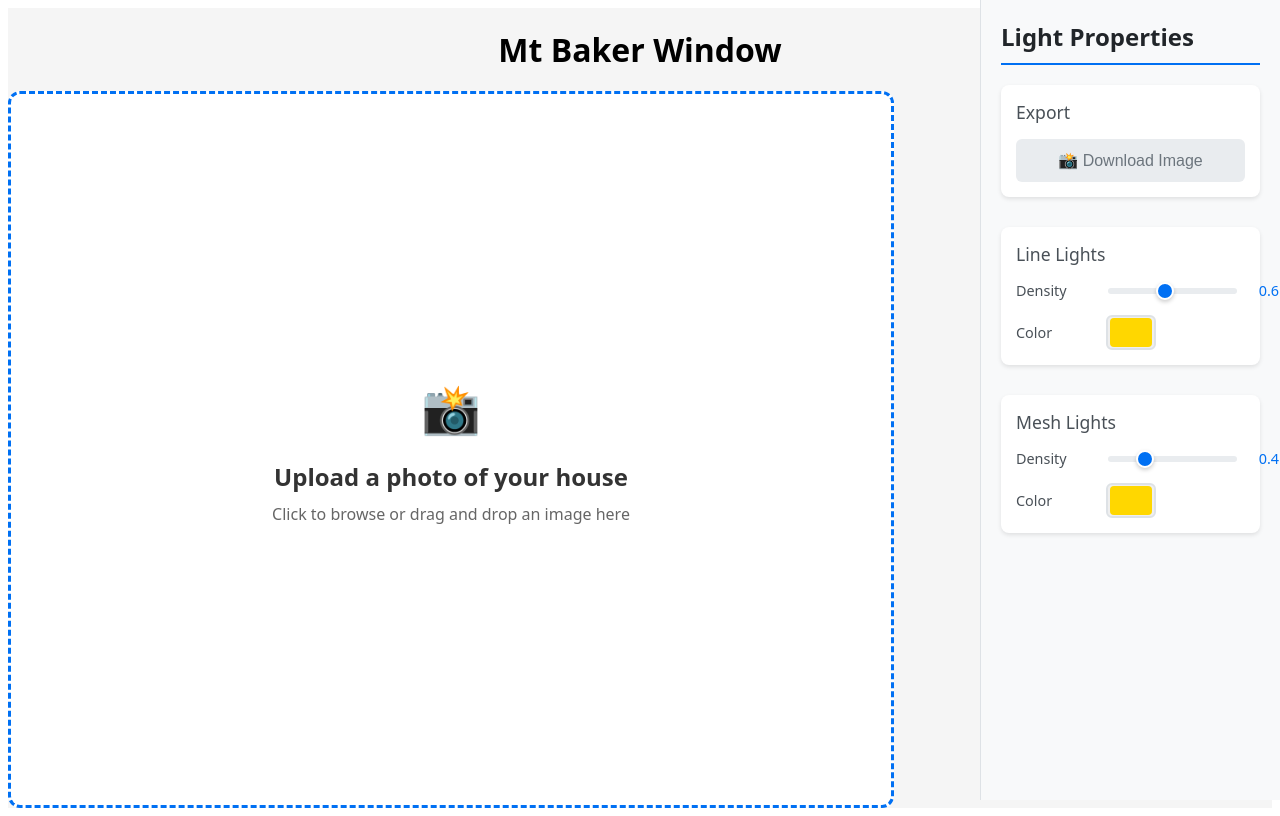
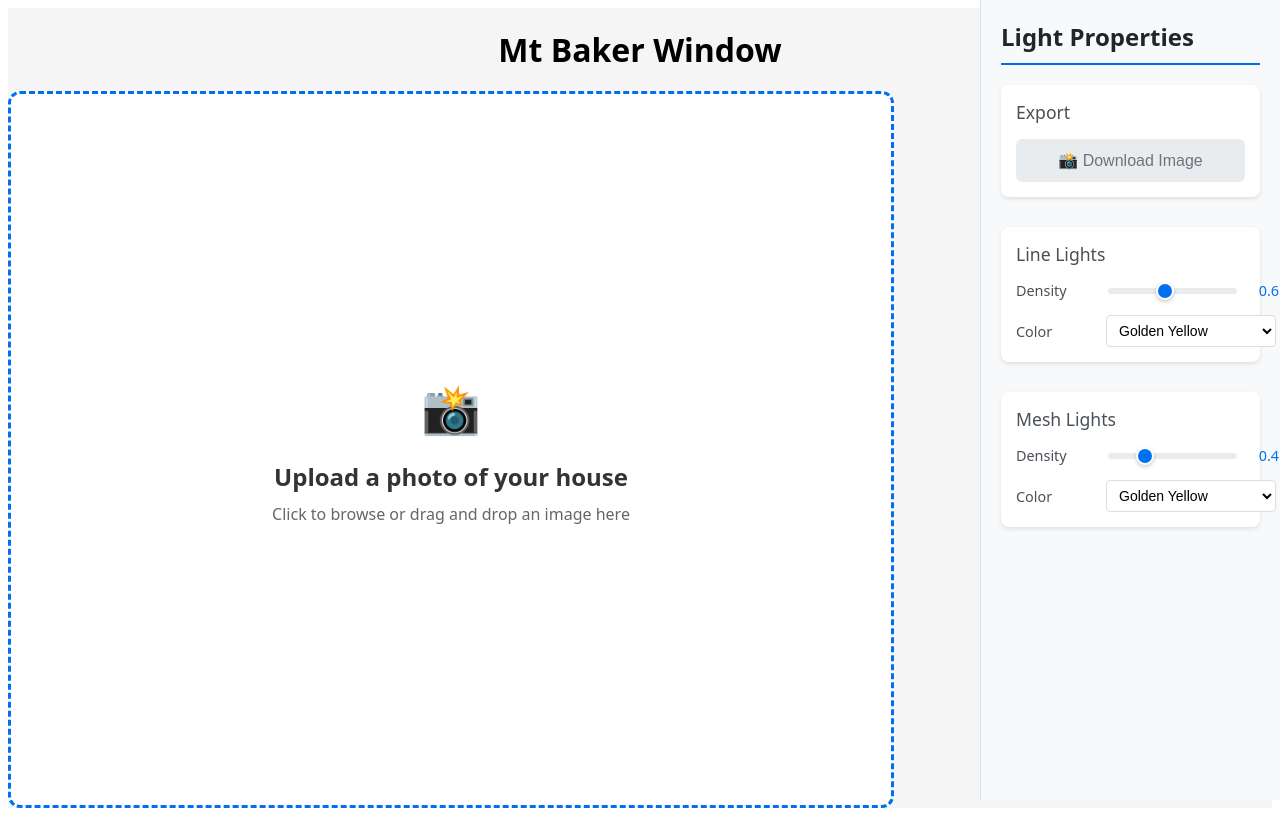
Before and after one commit to garrettconklin/mtbakerwindow, a React (Vite) app: page / in a window 1280 px wide. Built offline with nearby package versions, Linux system fonts and the light colour scheme.

Commit message:
cleaned up and added multicolor strands

```diff
--- /dev/null
+++ b/src/elements/ColorDropdown.module.css
@@ -0,0 +1,42 @@
+.dropdownContainer {
+  display: flex;
+  align-items: center;
+  gap: 8px;
+  flex-grow: 1;
+}
+
+.dropdown {
+  flex-grow: 1;
+  padding: 6px 8px;
+  border: 1px solid #ddd;
+  border-radius: 4px;
+  background-color: white;
+  font-size: 14px;
+  cursor: pointer;
+  transition: border-color 0.2s, box-shadow 0.2s;
+}
+
+.dropdown:hover:not(:disabled) {
+  border-color: #0070f3;
+}
+
+.dropdown:focus {
+  outline: none;
+  border-color: #0070f3;
+  box-shadow: 0 0 0 2px rgba(0, 112, 243, 0.2);
+}
+
+.dropdown:disabled {
+  background-color: #f5f5f5;
+  color: #999;
+  cursor: not-allowed;
+}
+
+.colorPreview {
+  width: 24px;
+  height: 24px;
+  border-radius: 4px;
+  border: 1px solid #ddd;
+  flex-shrink: 0;
+  box-shadow: 0 1px 3px rgba(0, 0, 0, 0.1);
+}
--- /dev/null
+++ b/src/elements/ColorDropdown.tsx
@@ -0,0 +1,139 @@
+import React from 'react'
+import styles from './ColorDropdown.module.css'
+
+export interface ColorOption {
+  readonly name: string;
+  readonly value: number[][]; // Array of RGBA values [r, g, b, a]
+  readonly preview: string;
+}
+
+// Helper function to convert RGBA array to hex string
+const rgbaToHex = (rgba: number[]): string => {
+  const [r, g, b] = rgba.map(Math.round)
+  return `#${r.toString(16).padStart(2, '0')}${g.toString(16).padStart(2, '0')}${b.toString(16).padStart(2, '0')}`
+}
+
+// Helper function to create gradient preview for multi-color sequences
+const createGradientPreview = (colors: number[][]): string => {
+  if (colors.length === 1) return rgbaToHex(colors[0])
+
+  const gradient = colors.map((color, index) => {
+    const hex = rgbaToHex(color)
+    const percent = (index / (colors.length - 1)) * 100
+    return `${hex} ${percent}%`
+  }).join(', ')
+
+  return `linear-gradient(90deg, ${gradient})`
+}
+
+export const CHRISTMAS_COLORS: ColorOption[] = [
+  // Solid Colors
+  { name: 'Warm White', value: [[255, 248, 220, 255]], preview: '#FFF8DC' },
+  { name: 'Cool White', value: [[240, 248, 255, 255]], preview: '#F0F8FF' },
+  { name: 'Classic Red', value: [[220, 20, 60, 255]], preview: '#DC143C' },
+  { name: 'Classic Green', value: [[34, 139, 34, 255]], preview: '#228B22' },
+  { name: 'Classic Blue', value: [[0, 0, 255, 255]], preview: '#0000FF' },
+  { name: 'Golden Yellow', value: [[255, 215, 0, 255]], preview: '#FFD700' },
+  { name: 'Bright Orange', value: [[255, 69, 0, 255]], preview: '#FF4500' },
+  { name: 'Royal Blue', value: [[65, 105, 225, 255]], preview: '#4169E1' },
+  { name: 'Deep Purple', value: [[75, 0, 130, 255]], preview: '#4B0082' },
+  { name: 'Hot Pink', value: [[255, 20, 147, 255]], preview: '#FF1493' },
+
+  // Classic Christmas Combinations
+  {
+    name: 'Red & Green',
+    value: [[220, 20, 60, 255], [34, 139, 34, 255]],
+    preview: 'linear-gradient(90deg, #DC143C 0%, #228B22 100%)'
+  },
+  {
+    name: 'Red, White & Blue',
+    value: [[220, 20, 60, 255], [255, 255, 255, 255], [0, 0, 255, 255]],
+    preview: 'linear-gradient(90deg, #DC143C 0%, #FFFFFF 50%, #0000FF 100%)'
+  },
+  {
+    name: 'Traditional Christmas',
+    value: [[220, 20, 60, 255], [34, 139, 34, 255], [255, 215, 0, 255]],
+    preview: 'linear-gradient(90deg, #DC143C 0%, #228B22 50%, #FFD700 100%)'
+  },
+  {
+    name: 'Rainbow Classic',
+    value: [[255, 0, 0, 255], [255, 165, 0, 255], [255, 255, 0, 255], [0, 128, 0, 255], [0, 0, 255, 255], [75, 0, 130, 255]],
+    preview: 'linear-gradient(90deg, #FF0000 0%, #FFA500 20%, #FFFF00 40%, #008000 60%, #0000FF 80%, #4B0082 100%)'
+  },
+  {
+    name: 'Winter Blues',
+    value: [[65, 105, 225, 255], [135, 206, 250, 255], [176, 224, 230, 255]],
+    preview: 'linear-gradient(90deg, #4169E1 0%, #87CEEB 50%, #B0E0E6 100%)'
+  },
+  {
+    name: 'Warm Glow',
+    value: [[255, 69, 0, 255], [255, 140, 0, 255], [255, 215, 0, 255]],
+    preview: 'linear-gradient(90deg, #FF4500 0%, #FF8C00 50%, #FFD700 100%)'
+  },
+  {
+    name: 'Candy Cane',
+    value: [[220, 20, 60, 255], [255, 255, 255, 255]],
+    preview: 'linear-gradient(90deg, #DC143C 0%, #FFFFFF 100%)'
+  },
+  {
+    name: 'Frosty White',
+    value: [[255, 248, 220, 255], [240, 248, 255, 255], [176, 224, 230, 255]],
+    preview: 'linear-gradient(90deg, #FFF8DC 0%, #F0F8FF 50%, #B0E0E6 100%)'
+  },
+  {
+    name: 'Purple & Gold',
+    value: [[75, 0, 130, 255], [255, 215, 0, 255]],
+    preview: 'linear-gradient(90deg, #4B0082 0%, #FFD700 100%)'
+  },
+  {
+    name: 'Ocean Waves',
+    value: [[0, 0, 255, 255], [0, 128, 128, 255], [64, 224, 208, 255]],
+    preview: 'linear-gradient(90deg, #0000FF 0%, #008080 50%, #40E0D0 100%)'
+  }
+]
+
+export interface ColorDropdownProps {
+  readonly value: number[][];
+  readonly onChange: (color: number[][]) => void;
+  readonly disabled?: boolean;
+}
+
+const ColorDropdown = ({ value, onChange, disabled = false }: ColorDropdownProps) => {
+  const selectedColor = CHRISTMAS_COLORS.find(color =>
+    color.value.length === value.length &&
+    color.value.every((rgba, index) =>
+      rgba.every((component, compIndex) => component === value[index][compIndex])
+    )
+  ) || CHRISTMAS_COLORS[0]
+
+  return (
+    <div className={styles.dropdownContainer}>
+      <select
+        value={CHRISTMAS_COLORS.findIndex(color =>
+          color.value.length === value.length &&
+          color.value.every((rgba, index) =>
+            rgba.every((component, compIndex) => component === value[index][compIndex])
+          )
+        )}
+        onChange={(e) => onChange(CHRISTMAS_COLORS[parseInt(e.target.value)].value)}
+        disabled={disabled}
+        className={styles.dropdown}
+      >
+        {CHRISTMAS_COLORS.map((color, index) => (
+          <option key={index} value={index}>
+            {color.name}
+          </option>
+        ))}
+      </select>
+      <div
+        className={styles.colorPreview}
+        style={{
+          background: selectedColor.preview,
+          backgroundSize: 'cover'
+        }}
+      />
+    </div>
+  )
+}
+
+export default ColorDropdown
--- a/src/elements/ImageUpload.tsx
+++ b/src/elements/ImageUpload.tsx
@@ -10,7 +10,7 @@ import LinesCanvas from './LinesCanvas.js'
 import PropertiesPanel from './PropertiesPanel.js'
 import styles from './ImageUpload.module.css'
 
-const MESH_RATIO_THRESHOLD = 0.25;
+const MESH_RATIO_THRESHOLD = 0.15;
 const MERGE_THRESHOLD = 10;
 const CLICK_THRESHOLD = 5; // pixels - distance to consider it a click vs drag
 
@@ -51,22 +51,35 @@ const ImageUpload = () => {
     return Math.abs(area / 2)
   }
 
-  // Calculate max distance from first point
-  const calculateMaxDistance = (points: { x: number; y: number }[]) => {
-    if (points.length === 0) return 0
+  // Calculate the "span" of the path - either max distance between any two points
+  // or the diagonal of the bounding box, whichever is larger
+  const calculatePathSpan = (points: { x: number; y: number }[]) => {
+    if (points.length < 2) return 0
 
-    const first = points[0]
-    let maxDist = 0
+    // Calculate bounding box
+    const minX = Math.min(...points.map(p => p.x))
+    const maxX = Math.max(...points.map(p => p.x))
+    const minY = Math.min(...points.map(p => p.y))
+    const maxY = Math.max(...points.map(p => p.y))
 
-    for (let i = 1; i < points.length; i++) {
-      const dist = Math.sqrt(
-        Math.pow(points[i].x - first.x, 2) +
-        Math.pow(points[i].y - first.y, 2)
-      )
-      maxDist = Math.max(maxDist, dist)
+    const boundingBoxDiagonal = Math.sqrt(
+      Math.pow(maxX - minX, 2) + Math.pow(maxY - minY, 2)
+    )
+
+    // Also check max distance between any two points
+    let maxPointDistance = 0
+    for (let i = 0; i < points.length; i++) {
+      for (let j = i + 1; j < points.length; j++) {
+        const dist = Math.sqrt(
+          Math.pow(points[i].x - points[j].x, 2) +
+          Math.pow(points[i].y - points[j].y, 2)
+        )
+        maxPointDistance = Math.max(maxPointDistance, dist)
+      }
     }
 
-    return maxDist
+    // Use the larger of the two as our "span" measurement
+    return Math.max(boundingBoxDiagonal, maxPointDistance)
   }
 
   const handleFileSelect = (file: File | undefined) => {
@@ -160,17 +173,16 @@ const ImageUpload = () => {
           newDragPath = [...dragPath, currentPoint]
 
           // Check if path forms a mesh (area-based detection)
-          if (newDragPath.length > 3 && state.dragMode === 'strand') {
+          if (newDragPath.length > 4 && state.dragMode === 'strand') {
             const area = calculatePolygonArea(newDragPath)
-            const maxDistance = calculateMaxDistance(newDragPath)
+            const pathSpan = calculatePathSpan(newDragPath)
 
-            // Normalize: area / (maxDistance^2)
+            // Normalize: area / (span^2)
             // For a straight line, this ratio is close to 0
             // For a filled shape, this ratio is larger
-            const ratio = maxDistance > 0 ? area / (maxDistance * maxDistance) : 0
+            const ratio = pathSpan > 0 ? area / (pathSpan * pathSpan) : 0
 
             // Switch to mesh mode when area ratio indicates a filled shape
-
             if (ratio >= MESH_RATIO_THRESHOLD) {
               newDragMode = 'mesh'
             }
--- a/src/elements/PropertiesPanel.module.css
+++ b/src/elements/PropertiesPanel.module.css
@@ -93,29 +93,6 @@
   font-size: 0.9rem;
 }
 
-.colorInput {
-  width: 50px;
-  height: 35px;
-  border: 2px solid #dee2e6;
-  border-radius: 6px;
-  cursor: pointer;
-  outline: none;
-  -webkit-appearance: none;
-}
-
-.colorInput::-webkit-color-swatch-wrapper {
-  padding: 0;
-}
-
-.colorInput::-webkit-color-swatch {
-  border: none;
-  border-radius: 4px;
-}
-
-.colorInput::-moz-color-swatch {
-  border: none;
-  border-radius: 4px;
-}
 
 .downloadButton {
   width: 100%;
--- a/src/elements/PropertiesPanel.tsx
+++ b/src/elements/PropertiesPanel.tsx
@@ -1,4 +1,5 @@
 import { useAppContext } from '../useAppContext.js'
+import ColorDropdown from './ColorDropdown.js'
 import styles from './PropertiesPanel.module.css'
 
 interface PropertiesPanelProps {
@@ -62,11 +63,9 @@ const PropertiesPanel = ({ canvas }: PropertiesPanelProps) => {
 
                   <div className={styles.property}>
                     <label className={styles.label}>Color</label>
-          <input
-            type="color"
+                    <ColorDropdown
                       value={state.lineLightColor}
-            onChange={(e) => patchState({ lineLightColor: e.target.value })}
-            className={styles.colorInput}
+                      onChange={(color) => patchState({ lineLightColor: color })}
                     />
                   </div>
       </div>
@@ -91,11 +90,9 @@ const PropertiesPanel = ({ canvas }: PropertiesPanelProps) => {
 
                   <div className={styles.property}>
                     <label className={styles.label}>Color</label>
-          <input
-            type="color"
+                    <ColorDropdown
                       value={state.meshLightColor}
-            onChange={(e) => patchState({ meshLightColor: e.target.value })}
-            className={styles.colorInput}
+                      onChange={(color) => patchState({ meshLightColor: color })}
                     />
                   </div>
       </div>
--- a/src/state/State.ts
+++ b/src/state/State.ts
@@ -43,8 +43,8 @@ export type State = {
    */
   readonly lineLightDensity: number;
 
-  readonly lineLightColor: string;
-  readonly meshLightColor: string;
+            readonly lineLightColor: number[][];
+            readonly meshLightColor: number[][];
   /**
    * Number from 0-1 which controls the density of lights within each mesh.
    */
@@ -68,11 +68,18 @@ export const DEFAULT_STATE: State = {
   draggingPointIndex: null,
   creatingStrandFromIndex: null,
   selectedPointIndex: null,
-  lineLightDensity: 0.6,
-  lineLightColor: '#FFD700',
-  meshLightColor: '#FFD700',
-  meshLightDensity: 0.4,
-  meshes: [],
+            lineLightDensity: 0.6,
+            lineLightColor: [[255, 215, 0, 255]], // Golden Yellow
+            meshLightColor: [[255, 215, 0, 255]], // Golden Yellow
+            meshLightDensity: 0.4,
+  meshes: [
+    // Sample mesh for testing - a simple triangle
+    [
+      { x: 100, y: 100 },
+      { x: 200, y: 100 },
+      { x: 150, y: 200 }
+    ]
+  ],
   dragPath: [],
   dragMode: null,
 }
```
Also changed, not shown: src/elements/LinesCanvas.tsx (+29 -27 lines). Lines whose indentation alone changed are shown as unchanged.
